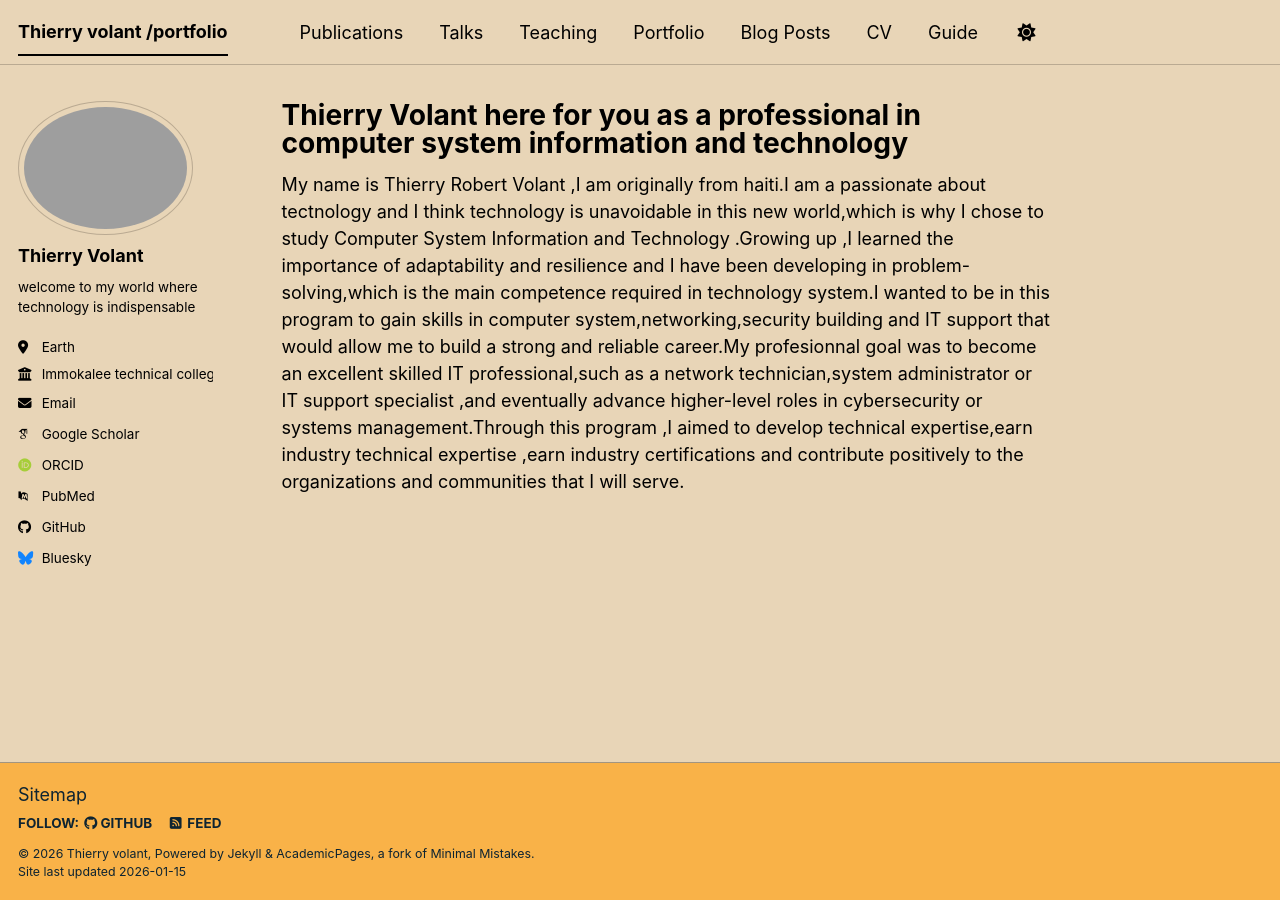
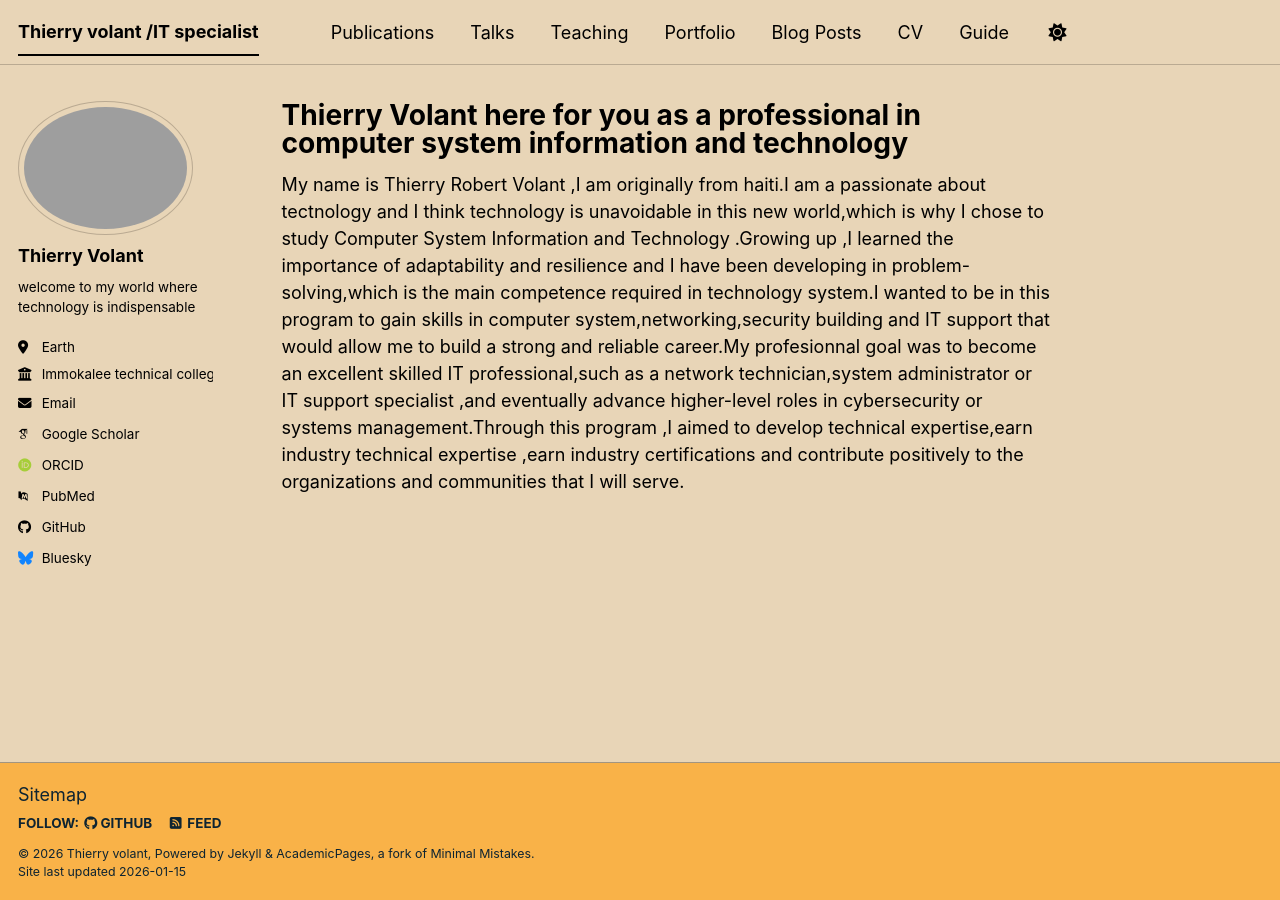
Before and after one commit to Thierry-lgtm/Thierrylgtm.github.io, a Jekyll site: the page built from _pages/about.md, in a window 1280 px wide. Built offline with Jekyll 4.4.1, drawn with Linux system fonts in a browser that asks for light colours; some web fonts are replaced; a script bundle is joined from its source files by our own code; library files that are not in the unit come from our copies.

Commit message:
Update _config.yml

```diff
--- a/_config.yml
+++ b/_config.yml
@@ -9,7 +9,7 @@
 # Basic Site Settings
 locale                   : "en-US"
 site_theme               : "sunrise" # The available themes options are "default", "air", "sunrise", "mint", "dirt" and "contrast"
-title                    : "Thierry volant /portfolio"
+title                    : "Thierry volant /IT specialist"
 title_separator          : "-"
 name                     : &name "Thierry volant"
 description              : &description "Thierrylgtm tech and information"   # Update this with a general description of your site, this is the default if not overridden by a page
```
